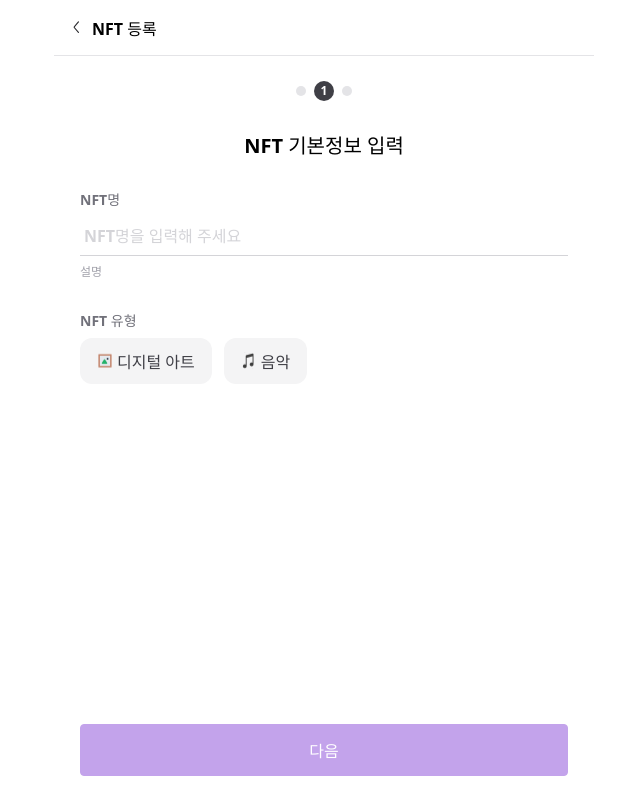
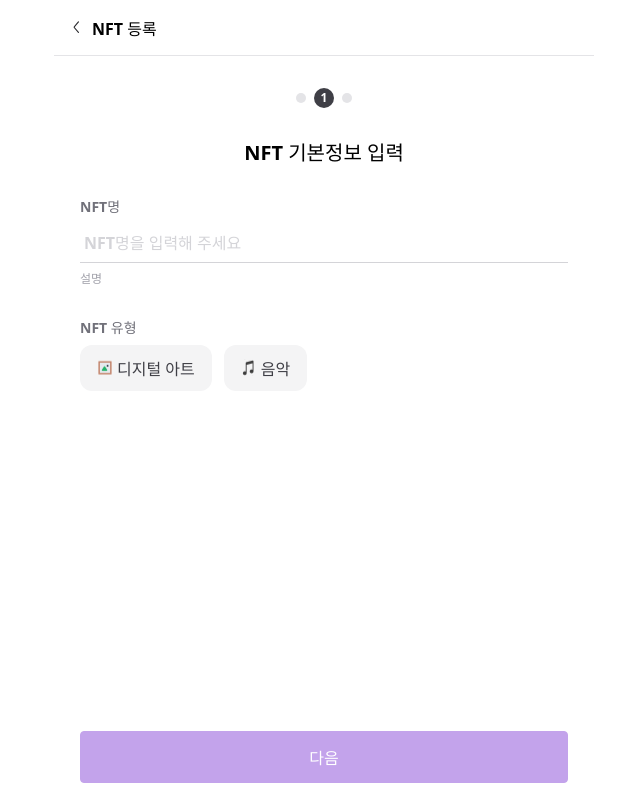
Before and after one commit to Damborghinii/Damborghinii-Client, a React (Vite) app: page /nft/register/basic in a window 1280 px wide. Shown: the whole page, without its empty margins (316-956 px from the left). Built offline with nearby package versions, Linux system fonts and the light colour scheme; no server answers; a web font is replaced by a local one.

Commit message:
fix: 탑바 패딩 관련 수정

```diff
--- a/src/layouts/NoBottomBarLayout.tsx
+++ b/src/layouts/NoBottomBarLayout.tsx
@@ -71,7 +71,6 @@ const TopBarWrapper = styled.header`
   top: 0;
   width: 100%;
   max-width: 540px;
-  height: 48.8px;
   background-color: ${theme.color.neutral.white};
   z-index: 999;
 `;
@@ -79,7 +78,7 @@ const TopBarWrapper = styled.header`
 const OutletWrapper = styled.section`
   flex: 1;
   width: 100%;
-  padding-top: 48.8px;
+  padding-top: 3.5rem;
   box-sizing: border-box;
   overflow-y: auto;
 `;
```
